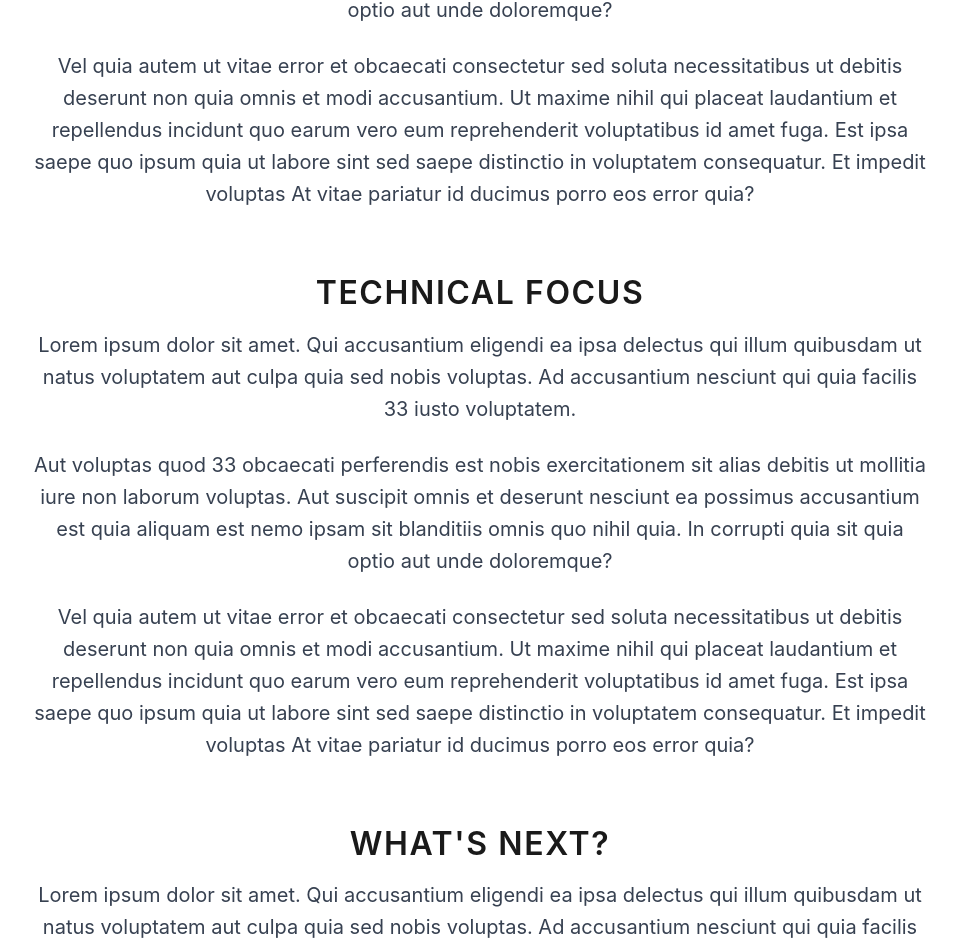
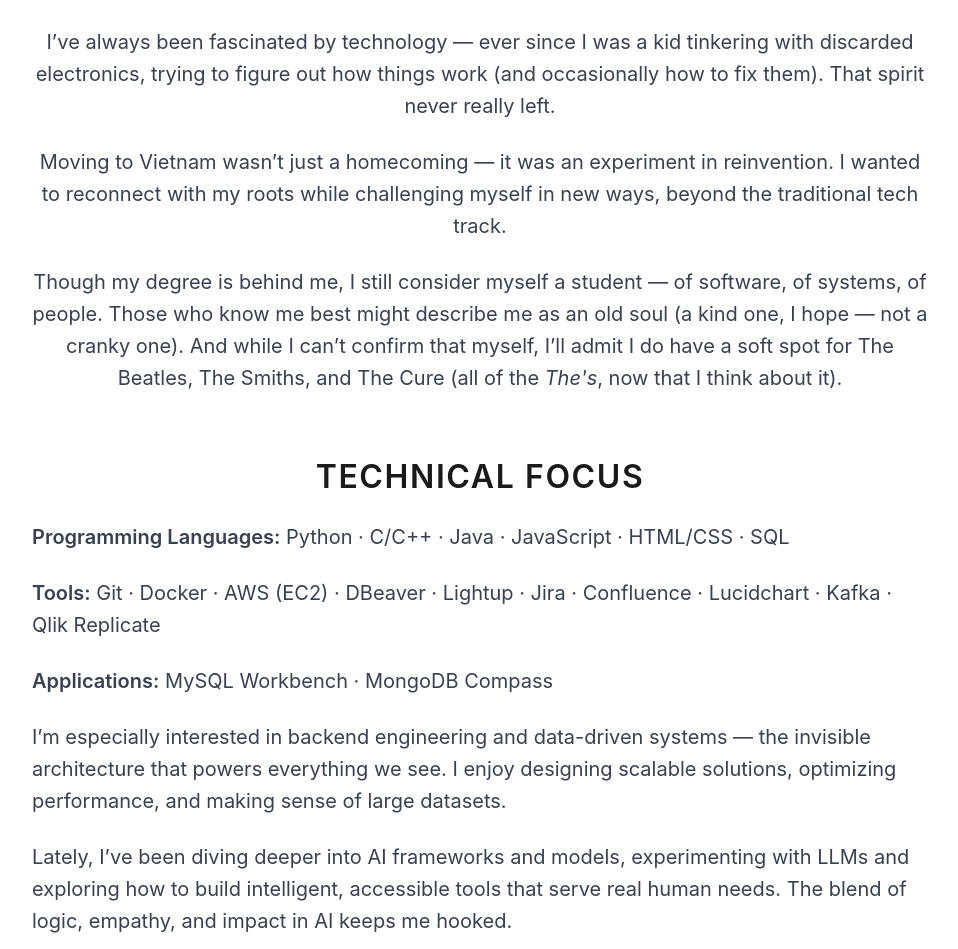
Before and after one commit to hieuristik/portfolio-site, a Next.js app: page /about in a window 1280 px wide. Shown: the part 372-1321 px from the top of the page, without its empty margins (160-1118 px from the left). Built offline with nearby package versions, Linux system fonts and the light colour scheme.

Commit message:
Content for about me page updated

```diff
--- a/src/app/about/page.js
+++ b/src/app/about/page.js
@@ -4,19 +4,50 @@
   return (
     <div className="pt-24 px-6 min-h-screen">
       <div className="max-w-4xl mx-auto">
-        <div className="space-y-4 text-center">
-          <h1 id="about-me" className="text-3x1 font-bold">ABOUT ME</h1>
-          <p>Lorem ipsum dolor sit amet. Qui accusantium eligendi ea ipsa delectus qui illum quibusdam ut natus voluptatem aut culpa quia sed nobis voluptas. Ad accusantium nesciunt qui quia facilis 33 iusto voluptatem. </p><p>Aut voluptas quod 33 obcaecati perferendis est nobis exercitationem sit alias debitis ut mollitia iure non laborum voluptas. Aut suscipit omnis et deserunt nesciunt ea possimus accusantium est quia aliquam est nemo ipsam sit blanditiis omnis quo nihil quia. In corrupti quia sit quia optio aut unde doloremque? </p><p>Vel quia autem ut vitae error et obcaecati consectetur sed soluta necessitatibus ut debitis deserunt non quia omnis et modi accusantium. Ut maxime nihil qui placeat laudantium et repellendus incidunt quo earum vero eum reprehenderit voluptatibus id amet fuga. Est ipsa saepe quo ipsum quia ut labore sint sed saepe distinctio in voluptatem consequatur. Et impedit voluptas At vitae pariatur id ducimus porro eos error quia? </p>
+        <div className="space-y-6 text-center">
 
-          <h1 id="technical-focus" className="mt-16 text-3xl font-bold">TECHNICAL FOCUS</h1>
-          <p>Lorem ipsum dolor sit amet. Qui accusantium eligendi ea ipsa delectus qui illum quibusdam ut natus voluptatem aut culpa quia sed nobis voluptas. Ad accusantium nesciunt qui quia facilis 33 iusto voluptatem. </p><p>Aut voluptas quod 33 obcaecati perferendis est nobis exercitationem sit alias debitis ut mollitia iure non laborum voluptas. Aut suscipit omnis et deserunt nesciunt ea possimus accusantium est quia aliquam est nemo ipsam sit blanditiis omnis quo nihil quia. In corrupti quia sit quia optio aut unde doloremque? </p><p>Vel quia autem ut vitae error et obcaecati consectetur sed soluta necessitatibus ut debitis deserunt non quia omnis et modi accusantium. Ut maxime nihil qui placeat laudantium et repellendus incidunt quo earum vero eum reprehenderit voluptatibus id amet fuga. Est ipsa saepe quo ipsum quia ut labore sint sed saepe distinctio in voluptatem consequatur. Et impedit voluptas At vitae pariatur id ducimus porro eos error quia? </p>
+          {/* About Me Header */}
+          <h1 id="about-me" className="text-3xl font-bold">ABOUT ME</h1>
 
-          <h1 id="whats-next" className="mt-16 text-3xl font-bold">WHAT'S NEXT?</h1>
-          <p>Lorem ipsum dolor sit amet. Qui accusantium eligendi ea ipsa delectus qui illum quibusdam ut natus voluptatem aut culpa quia sed nobis voluptas. Ad accusantium nesciunt qui quia facilis 33 iusto voluptatem. </p><p>Aut voluptas quod 33 obcaecati perferendis est nobis exercitationem sit alias debitis ut mollitia iure non laborum voluptas. Aut suscipit omnis et deserunt nesciunt ea possimus accusantium est quia aliquam est nemo ipsam sit blanditiis omnis quo nihil quia. In corrupti quia sit quia optio aut unde doloremque? </p><p>Vel quia autem ut vitae error et obcaecati consectetur sed soluta necessitatibus ut debitis deserunt non quia omnis et modi accusantium. Ut maxime nihil qui placeat laudantium et repellendus incidunt quo earum vero eum reprehenderit voluptatibus id amet fuga. Est ipsa saepe quo ipsum quia ut labore sint sed saepe distinctio in voluptatem consequatur. Et impedit voluptas At vitae pariatur id ducimus porro eos error quia? </p>
+          {/* Intro Paragraphs */}
+          <p>Hi, I’m <b>Andrew Le</b> — Vietnamese-American by blood, California-born, Texas-raised. I thrive on curiosity, caffeine, and the quiet joy of learning something new.</p>
+          <p>I’m the kind of person who reads in the morning, plays guitar at night, and thinks about code somewhere in between. I find inspiration in a good photo, a well-written sentence, or a beautifully scored film. My passions stretch far and wide, but one thread ties them together: creation.</p>
+          <p>I’ve always been fascinated by technology — ever since I was a kid tinkering with discarded electronics, trying to figure out how things work (and occasionally how to fix them). That spirit never really left.</p>
+          <p>Moving to Vietnam wasn’t just a homecoming — it was an experiment in reinvention. I wanted to reconnect with my roots while challenging myself in new ways, beyond the traditional tech track.</p>
+          <p>Though my degree is behind me, I still consider myself a student — of software, of systems, of people. Those who know me best might describe me as an old soul (a kind one, I hope — not a cranky one). And while I can’t confirm that myself, I’ll admit I do have a soft spot for The Beatles, The Smiths, and The Cure (all of the <i>The's</i>, now that I think about it).</p>
+
+          {/* Technical Focus Section */}
+          <section className="mt-16">
+            <h1 className="text-3xl font-bold mb-6 text-center">TECHNICAL FOCUS</h1>
+
+            {/* Left-align the internal content */}
+            <div className="text-left space-y-4">
+              <p>
+                <span className="font-semibold">Programming Languages:</span>{" "}
+                Python · C/C++ · Java · JavaScript · HTML/CSS · SQL
+              </p>
+              <p>
+                <span className="font-semibold">Tools:</span>{" "}
+                Git · Docker · AWS (EC2) · DBeaver · Lightup · Jira · Confluence ·
+                Lucidchart · Kafka · Qlik Replicate
+              </p>
+              <p>
+                <span className="font-semibold">Applications:</span>{" "}
+                MySQL Workbench · MongoDB Compass
+              </p>
+              <p>I’m especially interested in backend engineering and data-driven systems — the invisible architecture that powers everything we see. I enjoy designing scalable solutions, optimizing performance, and making sense of large datasets.</p>
+              <p>Lately, I’ve been diving deeper into AI frameworks and models, experimenting with LLMs and exploring how to build intelligent, accessible tools that serve real human needs. The blend of logic, empathy, and impact in AI keeps me hooked.</p>
+            </div>
+          </section>
+
+          {/* What's Next Section */}
+          <section className="mt-20">
+            <h1 id="whats-next" className="text-3xl font-bold text-center">WHAT'S NEXT?</h1>
+            <p className="mt-4">You’ll just have to check back now and then to see what unfolds :)</p>
+          </section>
 
         </div>
       </div>
-      <br></br>
       <Footer />
     </div>
   );
```
